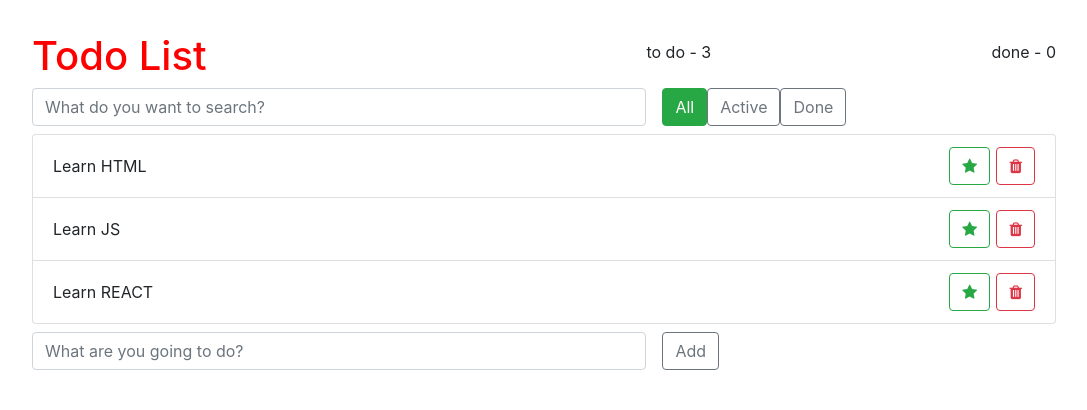
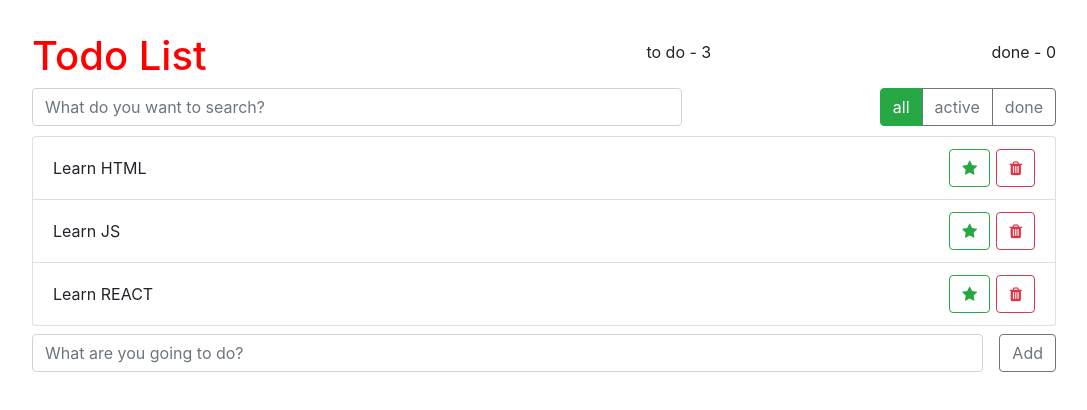
Before and after one commit to Lexa29041995/react_todo, a React (Create React App) app: page / in a window 1280 px wide. Shown: the top 410 px of the page, without its empty margins (96-1183 px from the left). Built offline with nearby package versions, Linux system fonts and the light colour scheme.

Commit message:
Les 9 finishing project

```diff
--- a/src/components/App/App.css
+++ b/src/components/App/App.css
@@ -3,3 +3,8 @@
     margin: 0 auto;
     padding: 2rem 0;
 }
+.searchPanel {
+    justify-content: space-between;
+    align-items: center;
+    margin-bottom: 10px;
+}
--- a/src/components/App/App.js
+++ b/src/components/App/App.js
@@ -5,6 +5,7 @@ import AppHeader from '../AppHeader';
 import SearchBlock from '../SearchBlock';
 import TodoList from '../ToDoList';
 import ItemAddForm from '../ItemAddForm';
+import ItemStatusFilter from '../ItemStatusFilter';
 
 class App extends React.Component {
 
@@ -17,6 +18,7 @@ class App extends React.Component {
         {label:'Learn REACT', important:false, done:false, id: 3,}
       ],
       detectedText: '',
+      filter: 'all'// all, active, done
   };
 
   deleteItem = (id) => {
@@ -80,27 +82,55 @@ class App extends React.Component {
     });
   }
 
+  onSearchChange = (detectedText) => {
+    this.setState({detectedText});
+  }
+
   search = (arr, detectedText) => {
     if (detectedText.length === 0) {
       return arr;
     }
 
     return arr.filter((el)=>{
-      return el.label.indexOf(detectedText) > -1;
+      return el.label.toUpperCase().indexOf(detectedText.toUpperCase()) > -1;
     });
   }
 
+  itemsFilter = (arr, filterText) => {
+    switch(filterText) {
+      case 'all':
+        return arr;
+      case 'active':
+        return arr.filter((el) => !el.done);
+      case 'done':
+        return arr.filter((el) => el.done);
+      default:
+        return arr;
+    }
+  }
+
+  onItemsFilterChange = (filter => {
+    this.setState({filter});
+  })
   render() {
 
-  const {todoData, detectedText} = this.state;
-  const detectedItems = this.search(todoData, detectedText)
+  const { todoData, detectedText, filter } = this.state;
+  const detectedItems = this.itemsFilter(this.search(todoData, detectedText), filter);
   const done = todoData.filter((el) => el.done).length;
   const todo = todoData.length - done;
 
     return (
     <div className ='App'>
       <AppHeader toDo = {todo} done = {done}/>
-      <SearchBlock />
+      <div className ='searchPanel d-flex'>
+        <SearchBlock
+          onSearchChange ={this.onSearchChange}
+        />
+        <ItemStatusFilter
+          filter = {filter}
+          onItemsFilterChange = {this.onItemsFilterChange}
+        />
+      </div>
       <TodoList
         todoItems = {detectedItems}
         onDelete= {this.deleteItem}
--- a/src/components/ItemStatusFilter/ItemStatusFilter.js
+++ b/src/components/ItemStatusFilter/ItemStatusFilter.js
@@ -2,14 +2,34 @@ import React from 'react';
 
 import './ItemStatusFilter.css';
 
-const ItemStatusFilter =() => {
+class ItemStatusFilter extends React.Component {
+
+    buttons = ['all', 'active', 'done'];
+
+    render() {
+
+        const {onItemsFilterChange, filter} = this.props;
+
+        const buttons = this.buttons.map((el) => {
+            const btnClass = filter === el
+                ? 'btn-success': 'btn-outline-secondary';
+            return (
+                <button
+                    key = {el}
+                    className = {`btn ${btnClass}`}
+                    onClick ={() => onItemsFilterChange(el)}>
+                {el}</button>
+            );
+        });
+
         return(
-            <div className = 'Btn-group ItemStatusFilter'>
-                <button className = 'btn btn-success'>All</button>
-                <button className = 'btn btn-outline-secondary'>Active</button>
-                <button className = 'btn btn-outline-secondary'>Done</button>
+            <div className = 'btn-group ItemStatusFilter'>
+                {buttons}
             </div>
-        )
-}
+            );
+        }
+    }
+
+
 
 export default ItemStatusFilter;
--- a/src/components/SearchBlock/SearchBlock.css
+++ b/src/components/SearchBlock/SearchBlock.css
@@ -1,7 +1,3 @@
 .SearchBlock {
-    margin-bottom: 0.5rem;
-    display: flex;
+    width: 65%;
 }
-.form-control {
-    width: 60%;
-}
--- a/src/components/SearchBlock/SearchBlock.js
+++ b/src/components/SearchBlock/SearchBlock.js
@@ -1,17 +1,34 @@
 import React from 'react';
 import './SearchBlock.css';
-import ItemStatusFilter from '../ItemStatusFilter';
 
 
-const SearchBlock = () => {
-    const searchBlockText = 'What do you want to search?'
-    return (
-    <div className = 'SearchBlock d-flex'>
-      <input
-        className = 'form-control mr-3'
-        placeholder = {searchBlockText} />
-      <ItemStatusFilter />
-    </div>
-    )}
+
+class SearchBlock extends React.Component {
+  state ={
+    detectedText: '',
+  };
+
+  onSearchChange = (event) =>{
+    const detectedText = event.target.value;
+    this.setState({ detectedText });
+    this.props.onSearchChange(detectedText);
+  }
+
+    render() {
+      const searchBlockText = 'What do you want to search?';
+
+      return (
+        <div className = 'SearchBlock d-flex'>
+          <input
+            className = 'form-control mr-3'
+            placeholder = {searchBlockText}
+            value = {this.state.detectedText}
+            onChange = {this.onSearchChange}/>
+        </div>
+        );
+      }
+    }
+
+
 
   export default SearchBlock;
```
